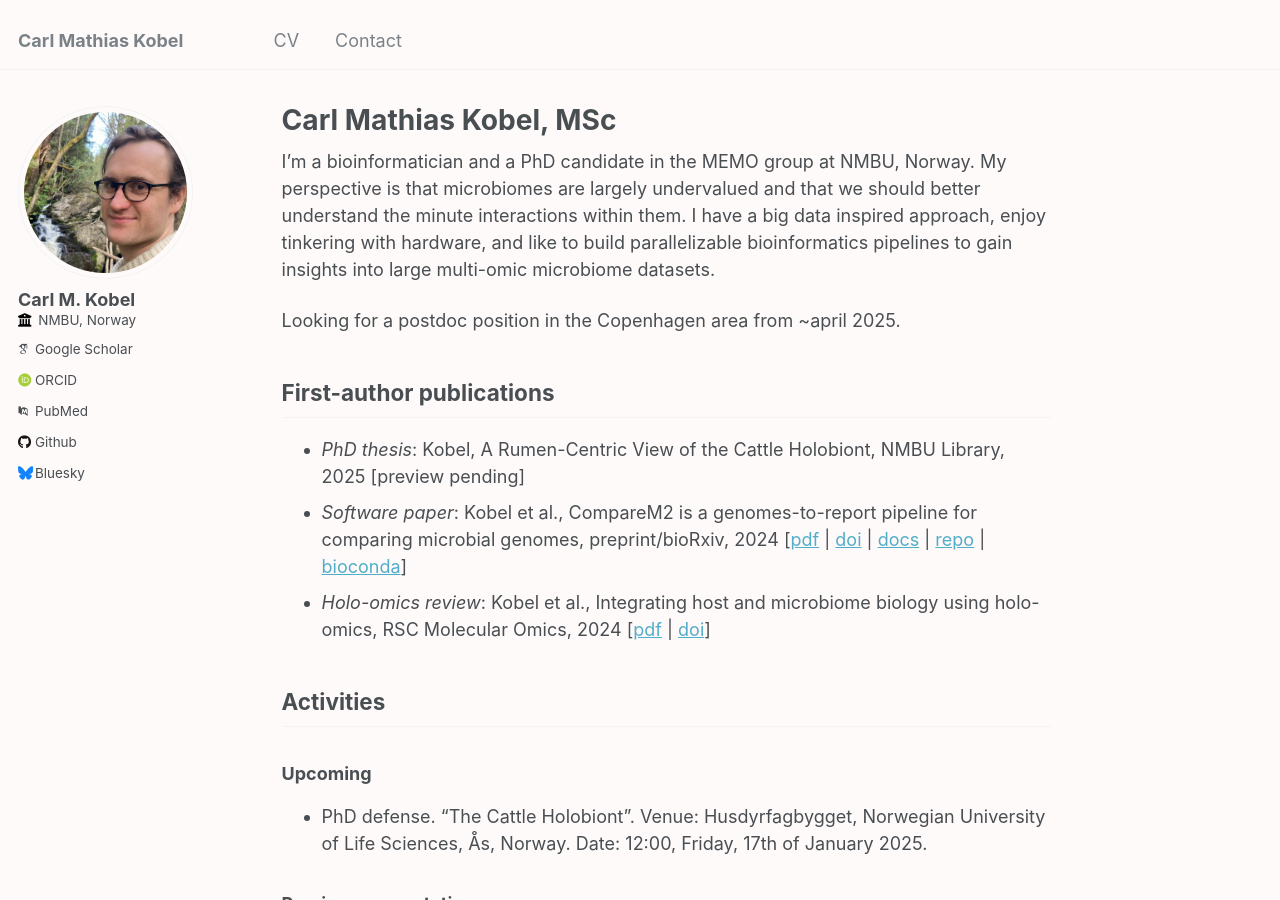
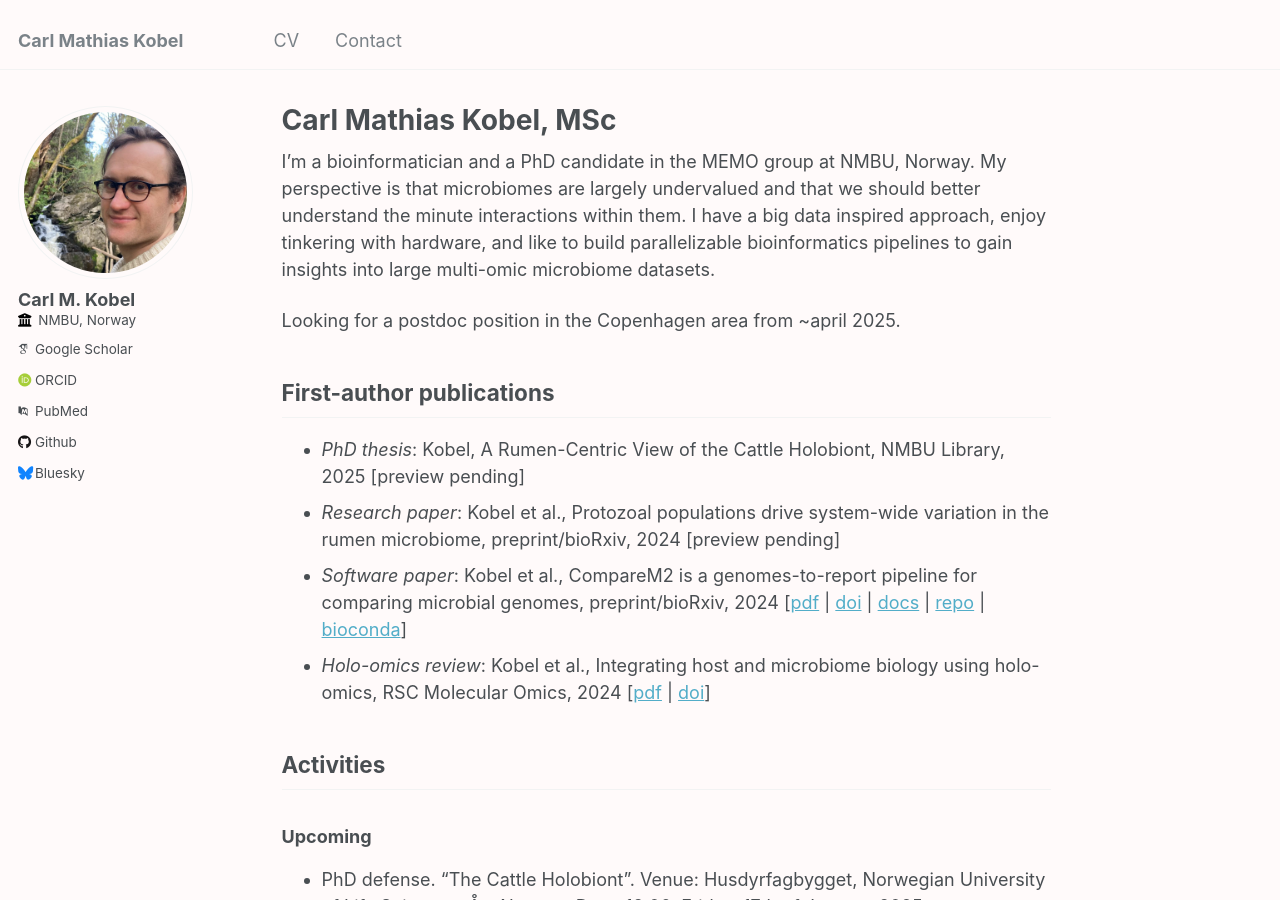
Before and after one commit to cmkobel/cmkobel.github.io, a Jekyll site: the page built from _pages/about.md, in a window 1280 px wide and 900 px high. Built offline with Jekyll 4.4.1, drawn with Linux system fonts in a browser that asks for light colours; some web fonts are replaced.

Commit message:
Update about.md

```diff
--- a/_pages/about.md
+++ b/_pages/about.md
@@ -15,6 +15,7 @@ Looking for a postdoc position in the Copenhagen area from ~april 2025.
 ## First-author publications
 
   - *PhD thesis*: Kobel, A Rumen-Centric View of the Cattle Holobiont, NMBU Library, 2025 [preview pending]
+  - *Research paper*: Kobel et al., Protozoal populations drive system-wide variation in the rumen microbiome, preprint/bioRxiv, 2024 [preview pending]
   - *Software paper*: Kobel et al., CompareM2 is a genomes-to-report pipeline for comparing microbial genomes, preprint/bioRxiv, 2024 [[pdf](https://www.biorxiv.org/content/10.1101/2024.07.12.603264v2.full.pdf) \| [doi](https://doi.org/10.1101/2024.07.12.603264 ) \| [docs](https://comparem2.readthedocs.io/) \| [repo](https://github.com/cmkobel/CompareM2) \| [bioconda](https://anaconda.org/bioconda/comparem2)]
   - *Holo-omics review*: Kobel et al., Integrating host and microbiome biology using holo-omics, RSC Molecular Omics, 2024 [[pdf](https://github.com/cmkobel/cmkobel.github.io/raw/master/files/Kobel%20et%20al.%202024%20-%20Integrating%20host%20and%20microbiome%20biology%20using%20holo-omics.pdf) \| [doi](https://doi.org/10.1039/D4MO00017J)]
 
```
